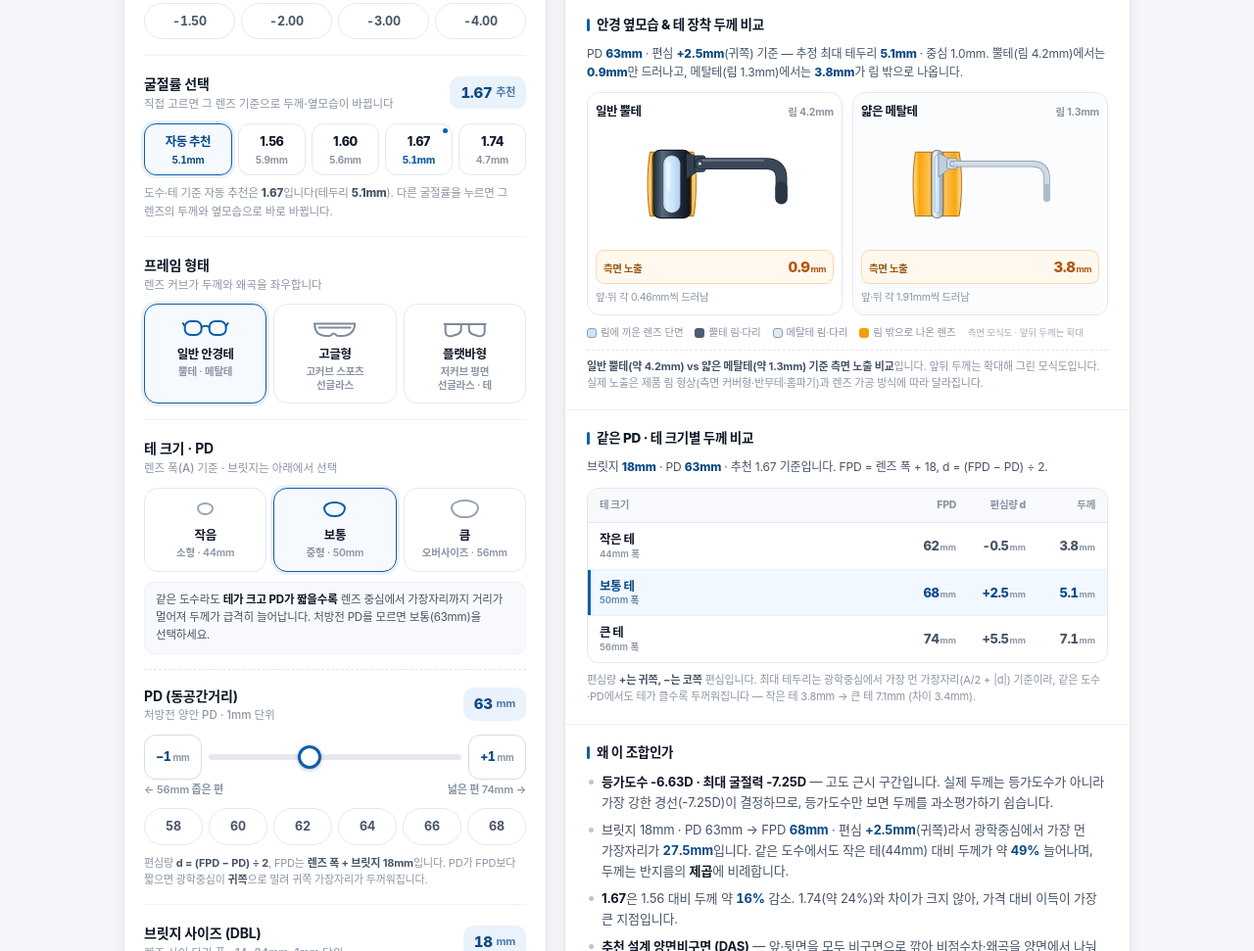
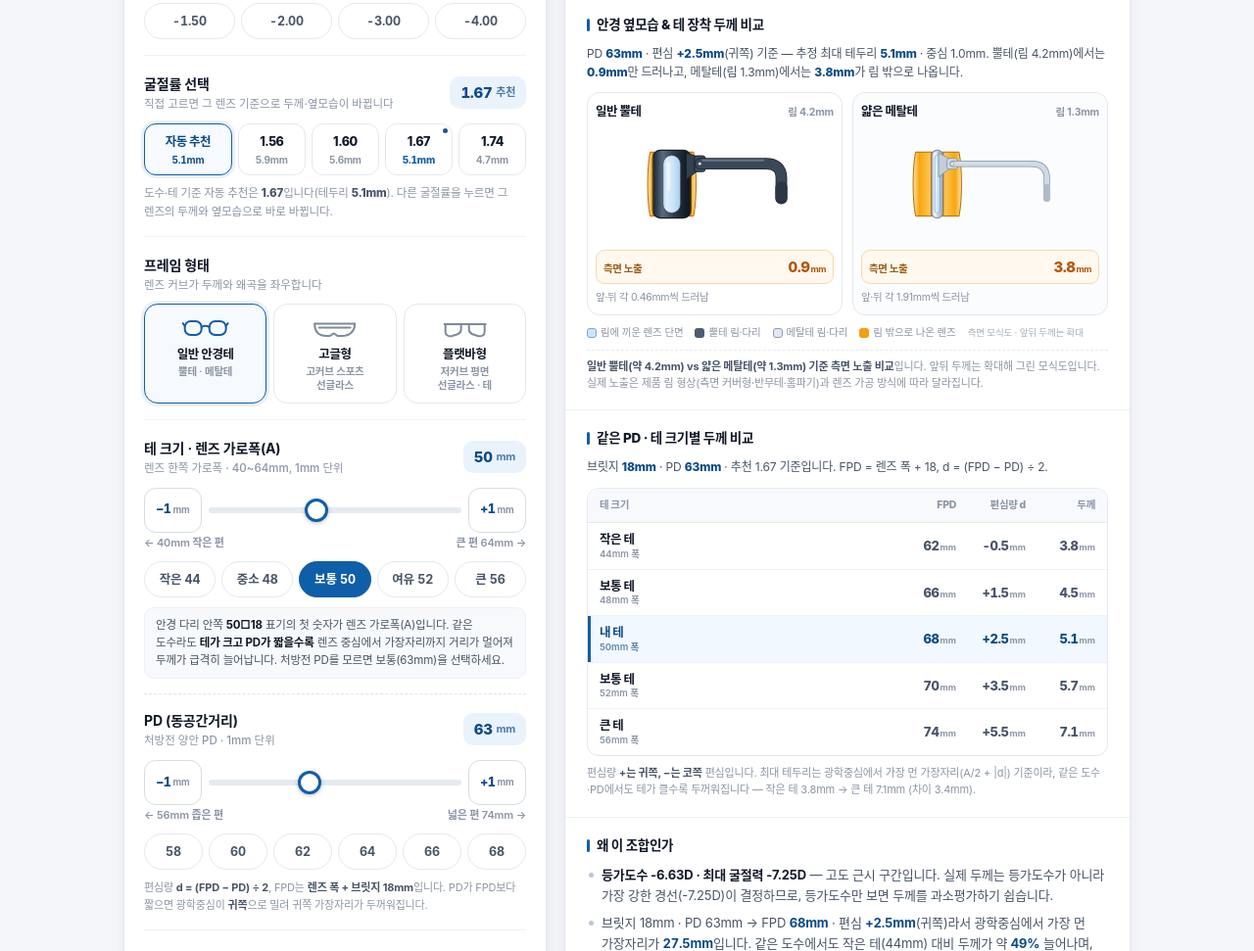
Before and after one commit to bok08150-sudo/lens-calc, a plain HTML site: page index.html in a window 1280 px wide. Shown: the part 706-1677 px from the top of the page at 98% size. Drawn offline with Linux system fonts and the light colour scheme.

Commit message:
Add lens width (A) 1mm selector 40-64mm, default 50mm
- Replaces 3 fixed size cards with value box, -1/+1 step, slider, 5 preset chips (44/48/50/52/56)
- FPD, eccentricity, thickness, side view, size comparison table and formula text update live
- Refractive index auto-pick and design step use width bands (<=47 small, >=54 large)
- Reset returns lens width to 50mm; copy summary includes A

```diff
--- a/index.html
+++ b/index.html
@@ -282,28 +282,6 @@
   .frame-card:has(input:checked) svg{color:var(--brand)}
   .frame-card:has(input:focus-visible){outline:2px solid #9cc4e8;outline-offset:2px}
 
-  .size-grid{display:grid;grid-template-columns:repeat(3,minmax(0,1fr));gap:7px}
-  .size-card{
-    position:relative;display:block;cursor:pointer;
-    border:1.5px solid var(--line);border-radius:14px;background:#fff;
-    padding:10px 6px;text-align:center;
-    transition:border-color .15s,background .15s,box-shadow .15s;
-  }
-  .size-card input{position:absolute;opacity:0;pointer-events:none}
-  .size-dot{
-    display:block;height:22px;margin:0 auto 6px;
-    display:flex;align-items:center;justify-content:center;
-  }
-  .size-dot i{display:block;border:2.5px solid #97a4b4;border-radius:50% 50% 46% 46% / 44% 44% 56% 56%}
-  .size-card .sc-name{display:block;font-size:12.5px;font-weight:800;letter-spacing:-0.03em}
-  .size-card .sc-mm{display:block;font-size:10.5px;font-weight:600;color:var(--ink-3);margin-top:1px}
-  .size-card:has(input:checked){
-    border-color:var(--brand);background:#f6faff;
-    box-shadow:0 0 0 3px rgba(15,94,168,.09);
-  }
-  .size-card:has(input:checked) i{border-color:var(--brand)}
-  .size-card:has(input:focus-visible){outline:2px solid #9cc4e8;outline-offset:2px}
-
   .hint{
     margin:10px 0 0;padding:9px 11px;border-radius:10px;
     background:#f7f9fc;border:1px solid var(--line-2);
@@ -518,6 +496,8 @@
   .pd-field label{font-size:14px;font-weight:700;color:var(--ink)}
   .chips-3{grid-template-columns:repeat(3,minmax(0,1fr))}
   @media (min-width:600px){ .chips-3{grid-template-columns:repeat(6,minmax(0,1fr))} }
+  .chips-5{grid-template-columns:repeat(3,minmax(0,1fr))}
+  @media (min-width:520px){ .chips-5{grid-template-columns:repeat(5,minmax(0,1fr))} }
   .pd-hint{margin:10px 0 0;font-size:11px;line-height:1.58;color:var(--ink-3)}
   .pd-hint b{color:var(--ink-2);font-weight:700}
 
@@ -844,31 +824,25 @@
       <div class="field">
         <div class="field-head">
           <div>
-            <span class="label" id="sizeLabel">테 크기 · PD</span>
-            <span class="label-sub">렌즈 폭(A) 기준 · 브릿지는 아래에서 선택</span>
+            <label for="lens" id="sizeLabel">테 크기 · 렌즈 가로폭(A)</label>
+            <span class="label-sub">렌즈 한쪽 가로폭 · 40~64mm, 1mm 단위</span>
           </div>
-        </div>
-        <div class="size-grid" role="radiogroup" aria-labelledby="sizeLabel">
-          <label class="size-card">
-            <input type="radio" name="size" value="small">
-            <span class="size-dot"><i style="width:17px;height:13px"></i></span>
-            <span class="sc-name">작음</span>
-            <span class="sc-mm">소형 · 44mm</span>
-          </label>
-          <label class="size-card">
-            <input type="radio" name="size" value="medium" checked>
-            <span class="size-dot"><i style="width:23px;height:16px"></i></span>
-            <span class="sc-name">보통</span>
-            <span class="sc-mm">중형 · 50mm</span>
-          </label>
-          <label class="size-card">
-            <input type="radio" name="size" value="large">
-            <span class="size-dot"><i style="width:29px;height:19px"></i></span>
-            <span class="sc-name">큼</span>
-            <span class="sc-mm">오버사이즈 · 56mm</span>
-          </label>
-        </div>
-        <p class="hint">같은 도수라도 <b>테가 크고 PD가 짧을수록</b> 렌즈 중심에서 가장자리까지 거리가 멀어져 두께가 급격히 늘어납니다. 처방전 PD를 모르면 보통(63mm)을 선택하세요.</p>
+          <output class="value-box" id="lensOut" for="lens">50<small>mm</small></output>
+        </div>
+        <div class="step-row">
+          <button type="button" class="step-btn" data-step="lens" data-dir="-1" aria-label="테 가로폭 1mm 줄이기"><b>−1</b><small>mm</small></button>
+          <input type="range" id="lens" min="40" max="64" step="1" value="50" aria-describedby="lensScale">
+          <button type="button" class="step-btn" data-step="lens" data-dir="1" aria-label="테 가로폭 1mm 늘리기"><b>+1</b><small>mm</small></button>
+        </div>
+        <div class="scale-row" id="lensScale"><span>← 40mm 작은 편</span><span>큰 편 64mm →</span></div>
+        <div class="chips chips-5" id="lensChips">
+          <button type="button" class="chip" data-lens="44">작은 44</button>
+          <button type="button" class="chip" data-lens="48">중소 48</button>
+          <button type="button" class="chip" data-lens="50">보통 50</button>
+          <button type="button" class="chip" data-lens="52">여유 52</button>
+          <button type="button" class="chip" data-lens="56">큰 56</button>
+        </div>
+        <p class="hint">안경 다리 안쪽 <b>50□18</b> 표기의 첫 숫자가 렌즈 가로폭(A)입니다. 같은 도수라도 <b>테가 크고 PD가 짧을수록</b> 렌즈 중심에서 가장자리까지 거리가 멀어져 두께가 급격히 늘어납니다. 처방전 PD를 모르면 보통(63mm)을 선택하세요.</p>
 
         <!-- PD (동공간거리) -->
         <div class="pd-field">
@@ -1223,12 +1197,17 @@
   /* ---------------- 기준 데이터 ---------------- */
   // 브릿지 폭 기본값(mm) — 사용자가 14~24mm에서 고르면 state.bridge로 대체됨. FPD = 렌즈 폭 + 브릿지
   var BRIDGE = 18;
-  // 테 크기: 렌즈 폭(mm)
+  // 테 크기: 렌즈 가로폭(mm) — 3구간은 빠른 선택용 기본값
   var SIZES = {
     small:  { label: "작음", lens: 44, cmp: "작은 테" },
     medium: { label: "보통", lens: 50, cmp: "보통 테" },
     large:  { label: "큼",   lens: 56, cmp: "큰 테" }
   };
+  // 렌즈 가로폭(A) 기본값 — 입력 범위는 슬라이더(40~64mm)와 같다
+  var LENS_DEFAULT = SIZES.medium.lens;
+  // 굴절률·설계 분기에 쓰는 구간 판정(47mm 이하 작은 테, 54mm 이상 큰 테)
+  function lensKeyOf(A) { return A <= 47 ? "small" : (A >= 54 ? "large" : "medium"); }
+  function lensLabelOf(A) { return SIZES[lensKeyOf(A)].label; }
   // 프레임 형태별 두께 가중치
   var FRAMES = {
     normal: { label: "일반 안경테", f: 1.00 },
@@ -1257,8 +1236,8 @@
   };
   var DESIGN_ORDER = ["sph", "as", "das", "ff"];
 
-  var state = { sph: -6, cyl: -1.25, frame: "normal", size: "medium", pd: 63, bridge: BRIDGE, index: "auto" };
-  var DEFAULT = { sph: -6, cyl: -1.25, frame: "normal", size: "medium", pd: 63, bridge: BRIDGE, index: "auto" };
+  var state = { sph: -6, cyl: -1.25, frame: "normal", lens: LENS_DEFAULT, pd: 63, bridge: BRIDGE, index: "auto" };
+  var DEFAULT = { sph: -6, cyl: -1.25, frame: "normal", lens: LENS_DEFAULT, pd: 63, bridge: BRIDGE, index: "auto" };
 
   var $ = function (sel) { return document.querySelector(sel); };
 
@@ -1305,16 +1284,17 @@
     var sph = state.sph, cyl = state.cyl;
     var se = sph + cyl / 2;                 // 등가도수
     var pow = Math.abs(sph + cyl);          // 최대 굴절력 (최강 경선)
-    var size = SIZES[state.size];
+    var sizeA = state.lens;
+    var sizeKey = lensKeyOf(sizeA);
     var frame = FRAMES[state.frame];
 
     // 실제 안경원 편심 계산: 브릿지 18mm 고정 → 선택값(state.bridge)
-    var geo = frameGeom(size.lens, state.pd);
+    var geo = frameGeom(sizeA, state.pd);
     var dia = geo.dia;      // 필요한 렌즈 지름 = 2 · r_max
     var r = geo.rmax;       // 광학중심 → 가장 먼 가장자리
 
-    // 프레임 부하: 도수 × 테 크기 계수 × 형태 계수
-    var sizeF = dia / frameGeom(SIZES.medium.lens, state.pd).dia;
+    // 프레임 부하: 도수 × 테 크기 계수 × 형태 계수 (보통 테 50mm 기준)
+    var sizeF = dia / frameGeom(LENS_DEFAULT, state.pd).dia;
     var load = pow * sizeF * frame.f;
 
     // 굴절률 추천 (근시/원시 임계값 분리) — 접속자가 직접 고르면 그 값을 우선한다
@@ -1334,9 +1314,9 @@
 
     // 렌즈 설계 4단계: 도수(최대 굴절력·난시)와 테 형태/크기로 분기
     var plano = Math.abs(sph) < 0.25 && Math.abs(cyl) < 0.25;
-    var designKey = pickDesign(sph, cyl, state.frame, state.size);
+    var designKey = pickDesign(sph, cyl, state.frame, sizeKey);
     var design = DESIGNS[designKey].full;
-    var designSub = plano ? "도수 없음 · 설계 차이 없음" : designSubFor(designKey, state.frame, state.size);
+    var designSub = plano ? "도수 없음 · 설계 차이 없음" : designSubFor(designKey, state.frame, sizeKey);
     var sev = sevOf(sph, cyl);
 
     // 두께 추정: sag = D·r² / (2000·(n-1)) [mm]
@@ -1386,7 +1366,9 @@
       dia: round(dia, 1),
       pd: state.pd,
       bridge: geo.bridge,
-      sizeA: size.lens,
+      sizeA: sizeA,
+      sizeKey: sizeKey,
+      sizeLabel: lensLabelOf(sizeA),
       fpd: geo.fpd,
       dec: geo.dec,
       rmax: geo.rmax,
@@ -1509,6 +1491,10 @@
     $("#cylOut").innerHTML = fmt(r.cyl) + "<small>D</small>";
     $("#pdOut").innerHTML = state.pd + "<small>mm</small>";
     $("#bridgeOut").innerHTML = state.bridge + "<small>mm</small>";
+    $("#lensOut").innerHTML = state.lens + "<small>mm</small>";
+    document.querySelectorAll("#lensChips .chip").forEach(function (b) {
+      b.setAttribute("aria-pressed", String(parseInt(b.dataset.lens, 10) === state.lens));
+    });
     var pdHintBridge = document.getElementById("pdHintBridge");
     if (pdHintBridge) pdHintBridge.textContent = state.bridge + "mm";
     document.querySelectorAll("#bridgeChips .chip").forEach(function (b) {
@@ -1582,7 +1568,7 @@
       var dTxt = r.designKey === "ff"
         ? "프리폼으로 커브·착용값까지 맞춰 주변부 왜곡을 잡는"
         : (r.designKey === "das" ? "양면비구면으로 주변부 왜곡까지 줄이는" : "비구면으로 주변부 왜곡까지 줄이는");
-      line = "<b>" + yearLabel(r.sph) + " + " + FRAMES[state.frame].label + "·" + SIZES[state.size].label + " 테</b> 조합입니다. <b>1.67</b>로 테두리를 잡고 " + dTxt + " 조합이 가장 무난합니다.";
+      line = "<b>" + yearLabel(r.sph) + " + " + FRAMES[state.frame].label + "·" + r.sizeLabel + "(" + r.sizeA + "mm) 테</b> 조합입니다. <b>1.67</b>로 테두리를 잡고 " + dTxt + " 조합이 가장 무난합니다.";
     } else if (r.pick === "1.60") {
       line = "<b>" + yearLabel(r.sph) + "</b> 구간입니다. <b>1.60</b>은 1.56보다 확실히 얇으면서 아베수(41)가 높아, 선명도와 가격의 균형점입니다.";
     } else {
@@ -1813,7 +1799,7 @@
     if (state.frame === "goggle" && Math.abs(r.cyl) >= 2) {
       items.push("<b>고커브 + 강한 난시</b>: 렌즈 회전 시 난시축이 어긋나 어지럼이 생깁니다. 축 고정 설계 여부를 반드시 확인하세요.");
     }
-    if (state.size === "large" && r.pow >= 6) {
+    if (r.sizeKey === "large" && r.pow >= 6) {
       items.push("<b>오버사이즈 + 고도수</b>: " + (r.sph > 0 ? "중심 두께" : "테두리 두께") + "와 무게가 함께 급증합니다. 렌즈 지름이 작은 테로 바꾸는 것이 가장 확실한 해결책입니다.");
     }
     if (state.frame === "flat" && r.pow >= 5) {
@@ -2024,12 +2010,16 @@
     if (!body) return;
     var mode = r.prof.mode;
     var tw = r.sph > 0 ? "중심 두께" : "최대 테두리";
-    body.innerHTML = ["small", "medium", "large"].map(function (k) {
-      var g = frameGeom(SIZES[k].lens, state.pd);
+    // 기준 구간(44·48·52·56mm) + 지금 고른 가로폭을 함께 비교
+    var rows = [44, 48, 52, 56];
+    if (rows.indexOf(r.sizeA) < 0) rows.push(r.sizeA);
+    rows.sort(function (a, b) { return a - b; });
+    body.innerHTML = rows.map(function (a) {
+      var g = frameGeom(a, state.pd);
       var th = edgeThick(g.rmax, r.pick, mode, r.pow);
-      var now = (k === state.size);
+      var now = (a === r.sizeA);
       return '<div class="cmp-row' + (now ? " is-now" : "") + '" role="row"' + (now ? ' aria-current="true"' : "") + '>' +
-        '<span class="cn" role="cell">' + SIZES[k].cmp + '<small>' + SIZES[k].lens + 'mm 폭</small></span>' +
+        '<span class="cn" role="cell">' + (now ? "내 테" : SIZES[lensKeyOf(a)].cmp) + '<small>' + a + 'mm 폭</small></span>' +
         '<span class="cv" role="cell">' + g.fpd + '<small>mm</small></span>' +
         '<span class="cv" role="cell">' + sgnTxt(g.dec, 1) + '<small>mm</small></span>' +
         '<span class="cv" role="cell">' + th.toFixed(1) + '<small>mm</small></span>' +
@@ -2053,9 +2043,9 @@
   var LAST_SIDE = "";
 
   /* ---------------- 이벤트 ---------------- */
-  var sphEl = $("#sph"), cylEl = $("#cyl"), pdEl = $("#pd"), bridgeEl = $("#bridge");
-  var STEP_ELS = { sph: sphEl, cyl: cylEl, pd: pdEl, bridge: bridgeEl };
-  var STEP_VALS = { sph: 0.25, cyl: 0.25, pd: 1, bridge: 1 };
+  var sphEl = $("#sph"), cylEl = $("#cyl"), pdEl = $("#pd"), bridgeEl = $("#bridge"), lensEl = $("#lens");
+  var STEP_ELS = { sph: sphEl, cyl: cylEl, pd: pdEl, bridge: bridgeEl, lens: lensEl };
+  var STEP_VALS = { sph: 0.25, cyl: 0.25, pd: 1, bridge: 1, lens: 1 };
 
   sphEl.addEventListener("input", function () {
     state.sph = parseFloat(this.value);
@@ -2073,6 +2063,18 @@
     state.bridge = parseInt(this.value, 10);
     render();
   });
+  lensEl.addEventListener("input", function () {
+    state.lens = parseInt(this.value, 10);
+    render();
+  });
+
+  document.querySelectorAll("#lensChips .chip").forEach(function (b) {
+    b.addEventListener("click", function () {
+      state.lens = parseInt(this.dataset.lens, 10);
+      lensEl.value = state.lens;
+      render();
+    });
+  });
 
   document.querySelectorAll("#bridgeChips .chip").forEach(function (b) {
     b.addEventListener("click", function () {
@@ -2095,12 +2097,6 @@
       if (this.checked) { state.frame = this.value; render(); }
     });
   });
-  document.querySelectorAll('input[name="size"]').forEach(function (el) {
-    el.addEventListener("change", function () {
-      if (this.checked) { state.size = this.value; render(); }
-    });
-  });
-
   document.querySelectorAll('input[name="nidx"]').forEach(function (el) {
     el.addEventListener("change", function () {
       if (this.checked) { state.index = this.value; render(); }
@@ -2124,7 +2120,7 @@
 
   // 0.25D · 1mm 스텝 버튼: 경계에서 비활성화
   function syncStepButtons() {
-    ["sph", "cyl", "pd", "bridge"].forEach(function (key) {
+    ["sph", "cyl", "pd", "bridge", "lens"].forEach(function (key) {
       var el = document.getElementById(key);
       if (!el) return;
       var min = parseFloat(el.min), max = parseFloat(el.max);
@@ -2164,7 +2160,7 @@
     return [
       "[10초 렌즈 압축 계산 결과]",
       "도수: SPH " + fmt(r.sph) + " / CYL " + fmt(r.cyl) + " (SE " + fmt(r.se) + ", 최대 " + fmt(r.sph + r.cyl) + ")",
-      "테: " + FRAMES[state.frame].label + " · " + SIZES[state.size].label + " (렌즈 폭 " + r.sizeA + "mm · 브릿지 " + r.bridge + "mm · PD " + r.pd + "mm)",
+      "테: " + FRAMES[state.frame].label + " · " + r.sizeLabel + " 테 (렌즈 가로폭 " + r.sizeA + "mm · 브릿지 " + r.bridge + "mm · PD " + r.pd + "mm)",
       "FPD " + r.fpd + "mm · 편심 " + sgnTxt(r.dec, 1) + "mm(" + (r.dec >= 0 ? "귀쪽" : "코쪽") + ") · 렌즈 지름 " + r.dia + "mm",
       "굴절률: " + r.pick + (r.manual
         ? " (직접 선택 · 자동 추천 " + r.autoPick + " 대비 " + (r.thickDiff > 0.02 ? "+" + n1(r.thickDiff) + "mm 두꺼움" : (r.thickDiff < -0.02 ? "−" + n1(-r.thickDiff) + "mm 얇음" : "동일")) + ")"
@@ -2198,13 +2194,13 @@
   }
 
   $("#resetBtn").addEventListener("click", function () {
-    state = { sph: DEFAULT.sph, cyl: DEFAULT.cyl, frame: DEFAULT.frame, size: DEFAULT.size, pd: DEFAULT.pd, bridge: DEFAULT.bridge, index: "auto" };
+    state = { sph: DEFAULT.sph, cyl: DEFAULT.cyl, frame: DEFAULT.frame, lens: DEFAULT.lens, pd: DEFAULT.pd, bridge: DEFAULT.bridge, index: "auto" };
     sphEl.value = state.sph;
     cylEl.value = state.cyl;
     pdEl.value = state.pd;
     bridgeEl.value = state.bridge;
+    lensEl.value = state.lens;
     document.querySelector('input[name="frame"][value="normal"]').checked = true;
-    document.querySelector('input[name="size"][value="medium"]').checked = true;
     document.querySelector('input[name="nidx"][value="auto"]').checked = true;
     render();
     showToast("초기화했습니다");
```
